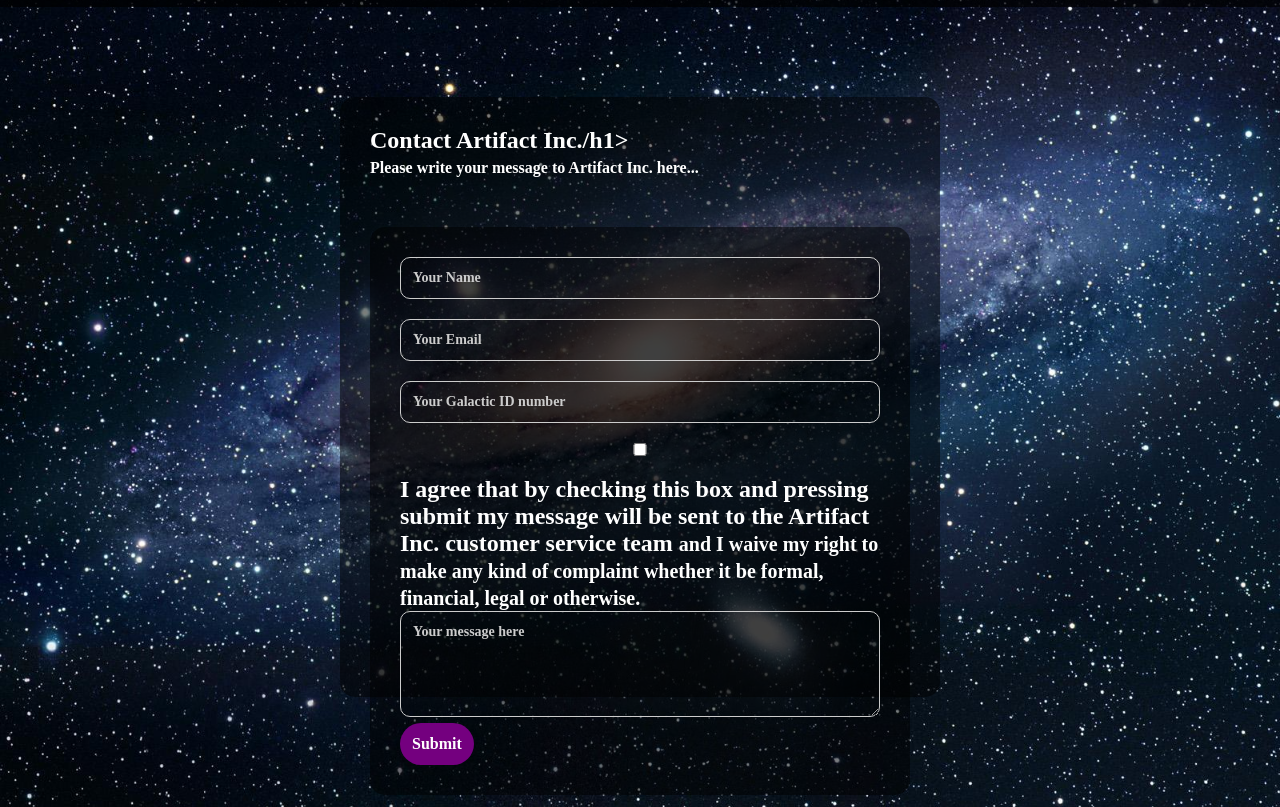
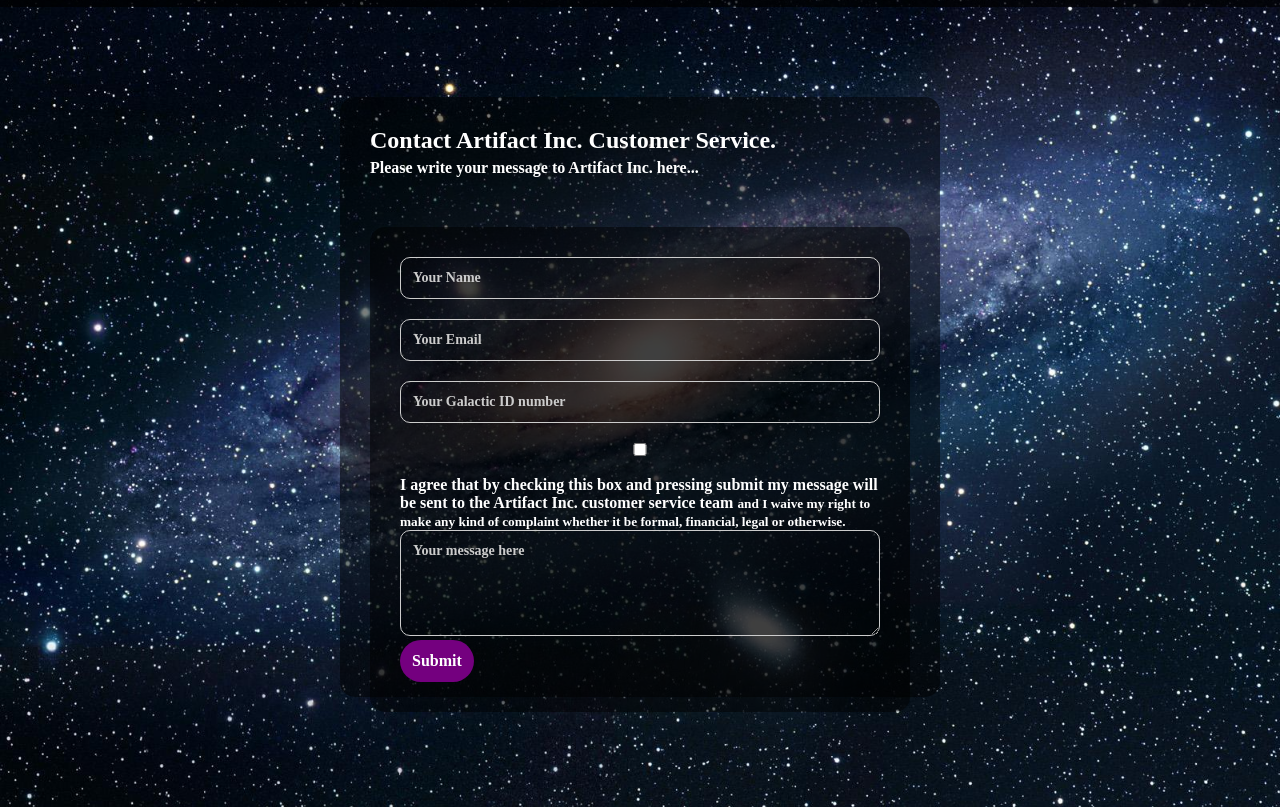
Before and after one commit to Neko-bi/Artifact.inc, a plain HTML site: page contact_artifact.html in a window 1280 px wide. Shown: the part 43-850 px from the top of the page. Drawn offline with Linux system fonts and the light colour scheme.

Commit message:
Update contact_artifact.html

```diff
--- a/contact_artifact.html
+++ b/contact_artifact.html
@@ -3,7 +3,7 @@
 <head>
     <meta charset="UTF-8">
     <meta name="viewport" content="width=device-width, initial-scale=1.0">
-    <title>Contact Artifact Inc. CS!</title>
+    <title>Contact Artifact Inc.</title>
     <link rel="stylesheet" href="assets/style.css">
 <head>
     <body style="background-image: url('assets/background.jpeg'); background-size: cover; background-position: center; height: 100vh;">
@@ -26,7 +26,7 @@
         <!-- Story Section -->
         <section class="contact-form">
             <div class="page">
-                <h1 class="contact=header">Contact Artifact Inc./h1>
+                <h1 class="contact=header">Contact Artifact Inc. Customer Service.</h1>
                 <p class="contact-subtext">Please write your message to Artifact Inc. here...</p>
                 <form class="contact-form">
                     <input type="text" placeholder="Your Name" required="">
```
